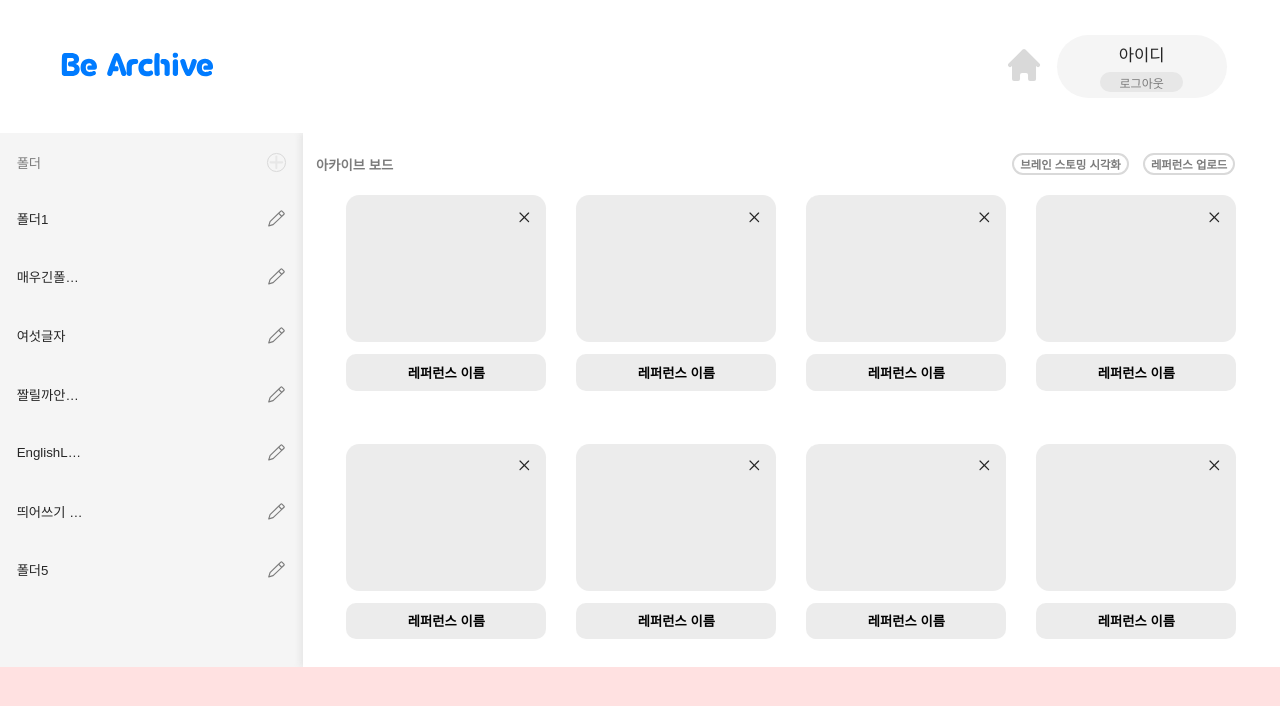
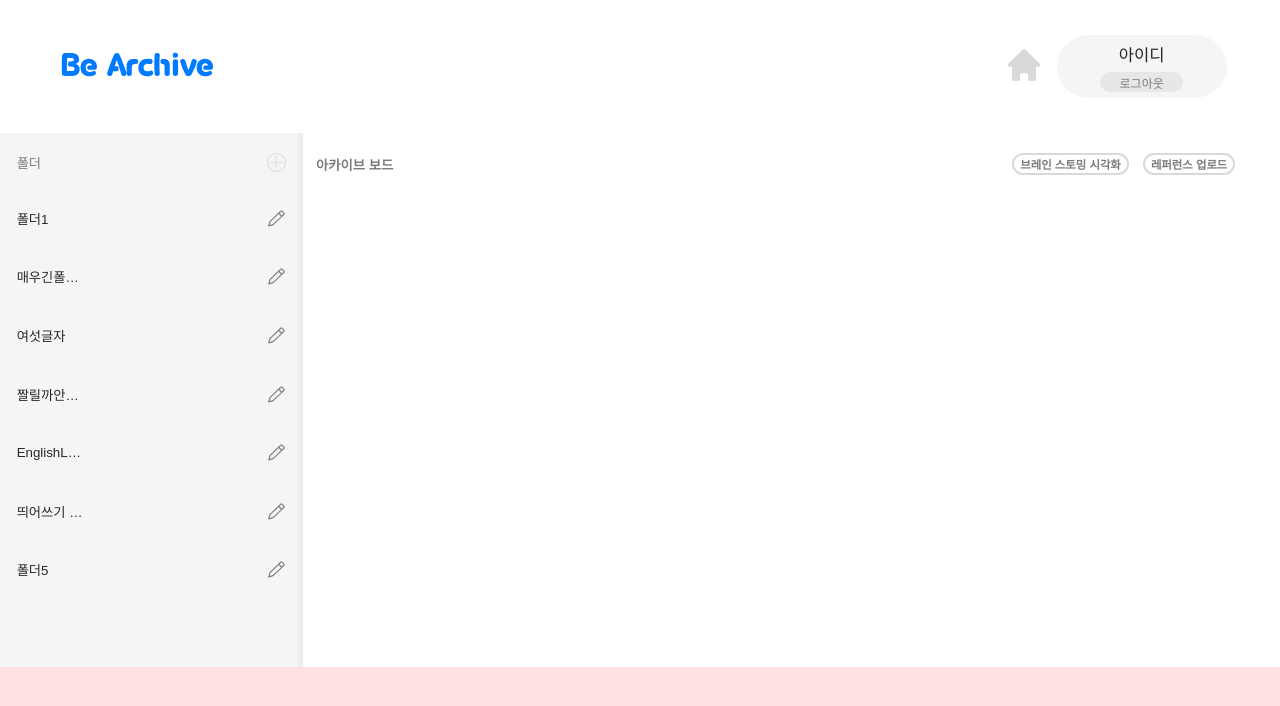
Before and after one commit to HSU-BeArchive/Frontend, a React (Vite) app in the folder moamoa/: page /archive/1 in a window 1280 px wide. Shown: the top 706 px of the page. Built offline with nearby package versions, Linux system fonts and the light colour scheme; a web font is replaced by a local one.

Commit message:
✨: 레퍼런스 삭제 기능

```diff
--- a/moamoa/src/components/contents/archive/Archive.jsx
+++ b/moamoa/src/components/contents/archive/Archive.jsx
@@ -5,14 +5,23 @@ import UploadButton from "./UploadButton";
 import UploadDialog from "./UploadDialog";
 import "./archive.scss";
 
-const dummyData = Array(9).fill("레퍼런스 이름");
-
 const Archive = () => {
   const [showUploadDialog, setShowUploadDialog] = useState(false);
+  const [cards, setCards] = useState([]);
 
-  const handleDelete = (index) => alert(`${index + 1}번 카드 삭제`);
-  const handleUpload = () => {
-    alert("업로드 완료");
+  const handleDelete = (index) => {
+    setCards((prev) => prev.filter((_, i) => i !== index));
+  };
+
+  const handleUpload = (file, memo) => {
+    if (!file) return;
+
+    const newCard = {
+      name: file.name,
+      previewUrl: URL.createObjectURL(file),
+    };
+
+    setCards((prev) => [...prev, newCard]);
     setShowUploadDialog(false);
   };
 
@@ -21,7 +30,7 @@ const Archive = () => {
       <div className="archive-board-header">
         <div className="archive-board-title">아카이브 보드</div>
         <div className="archive-board-buttons">
-          <BrainstormButton onClick={() => alert("브레인스토밍 시각화")} />
+          <BrainstormButton onClick={() => {}} />
           <UploadButton
             onClick={() => setShowUploadDialog(true)}
             isActive={showUploadDialog}
@@ -30,10 +39,11 @@ const Archive = () => {
       </div>
 
       <div className="archive-board">
-        {dummyData.map((name, index) => (
+        {cards.map((card, index) => (
           <ArchiveCard
             key={index}
-            name={name}
+            name={card.name}
+            previewUrl={card.previewUrl}
             onDelete={() => handleDelete(index)}
           />
         ))}
```
